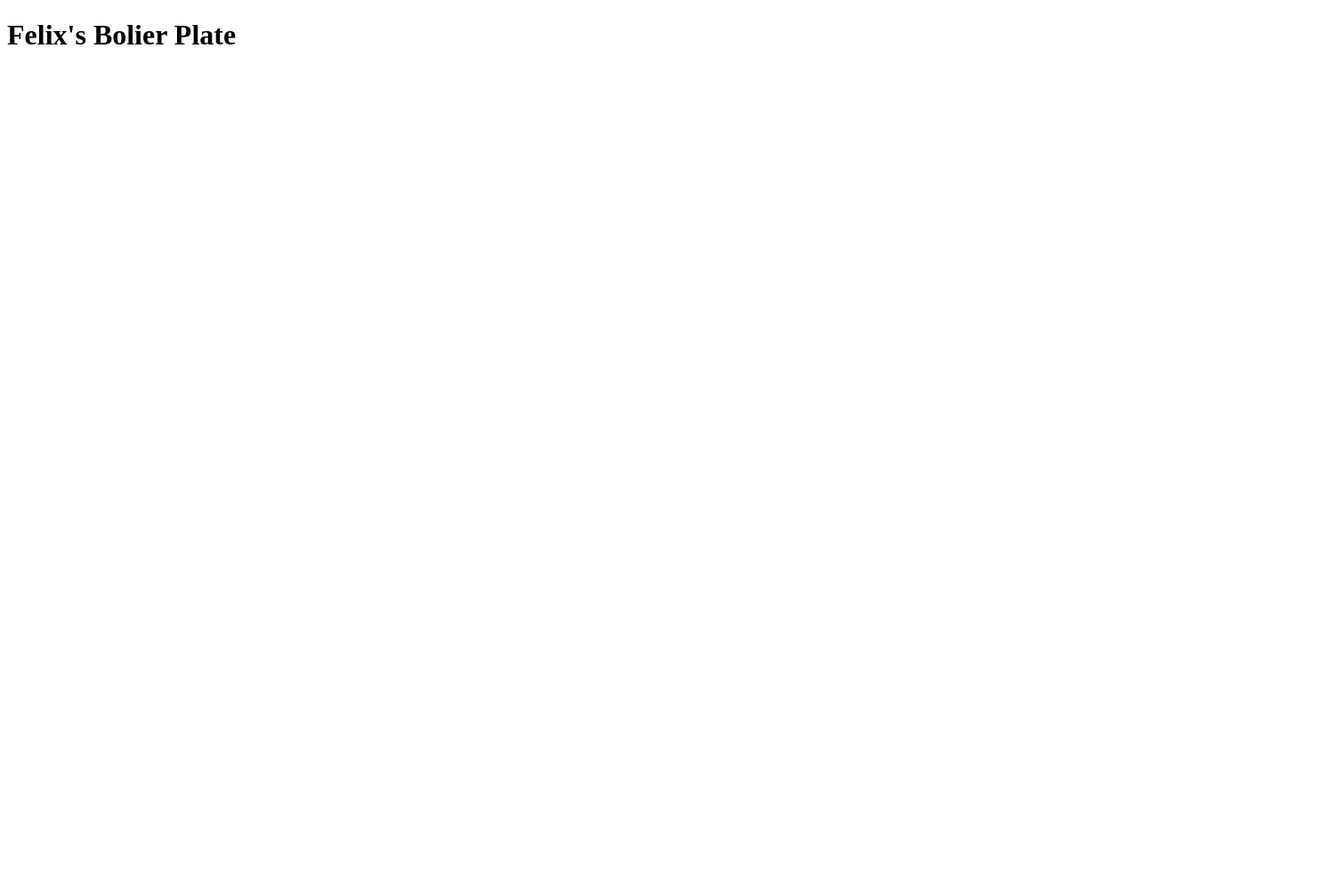
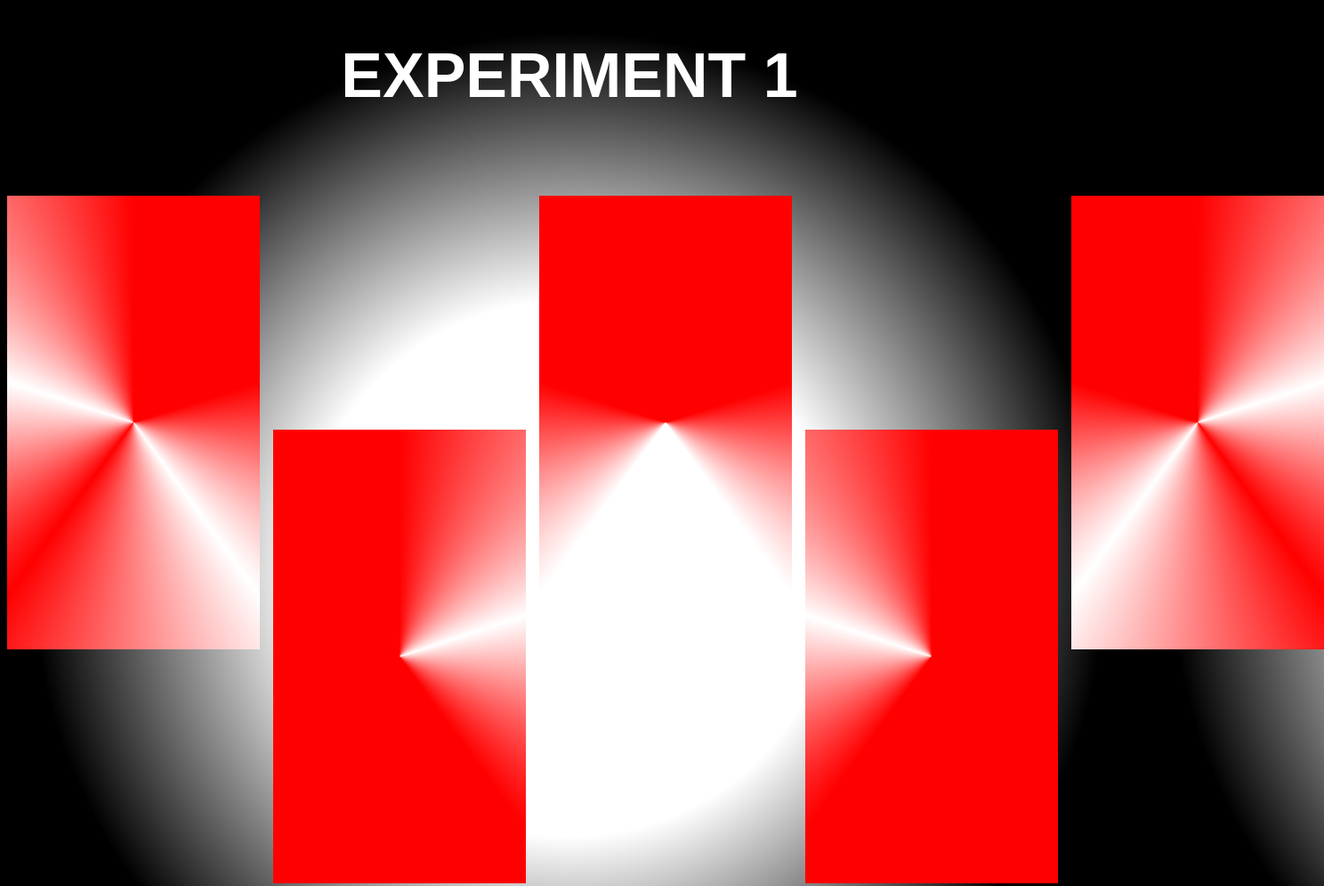
Before and after one commit to Felix-Tam/Felix-Tam.github.io, a plain HTML site: page im-2310/a2/e1/index.html in a window 1280 px wide. Shown: the top 996 px of the page at 89% size, 1488 px wide, since content can reach past the window. Before the commit the page ends 800 px from the top, so only its background shows below. Drawn offline with Linux system fonts and the light colour scheme.

Commit message:
Add files via upload

```diff
--- a/im-2310/a2/e1/index.html
+++ b/im-2310/a2/e1/index.html
@@ -10,11 +10,28 @@
 
        <script src="script.js"></script>
 
+       </head>
+
+
     </head>
 
    <body>
 
-     <h1> Felix's Bolier Plate </h1>
+     <h1> EXPERIMENT 1 </h1>
+
+
+     <div class="container">
+      <div class="A1"></div>
+      <div class="A2"></div>
+      <div class="A3"></div>
+      <div class="A4"></div>
+      <div class="A5"></div>
+      <div class="A6"></div>
+      <div class="A7"></div>
+      <div class="A8"></div>
+    </div>
+
+    </div>
 
    </body>
 
--- a/im-2310/a2/e1/style.css
+++ b/im-2310/a2/e1/style.css
@@ -0,0 +1,120 @@
+*{
+   box-sizing: border-box;
+   margin: 10;
+}
+/* my selected reference image was the 'Jesse Lonergan - Hedra - page 29.jpg' depicting a set of 5 offset rectangular boxes with a large rectangular box at the bottom.
+In terms of aesthetic, I did not really take any inspiration from the reference and tried to create my own look implementing only the layout and formatting.
+
+I aimed to create a face or some sort of creature by using the elements on the page as the facial features.*/
+
+:root{
+  --col01: rgb(255, 255, 255);
+  --col02: rgb(0, 0, 0);
+  --col03: rgb(255, 45, 45);
+  --col04: rgb(255, 255, 255);
+  --border:20px var(--col02);
+}
+
+h1 {
+  color:rgb(255, 255, 255);
+
+  text-align: center;
+  font-family: Arial, Helvetica, sans-serif;
+  font-size: 70px;
+  padding: 20px;
+
+  margin: 25px 200px 75px 200px;
+}
+
+body{
+font-family: Arial, Helvetica, sans-serif;
+font-weight: 200;
+background-color: rgb(0, 0, 0);
+text-align: center;
+background-image: radial-gradient(rgb(255, 255, 255),rgb(255, 255, 255),rgb(0, 0, 0),rgb(0, 0, 0));
+}
+
+#wrapper{
+    background-color: antiquewhite;
+    padding: 1em;
+
+
+
+}
+.container {  display: grid;
+    grid-template-columns: 1fr 1fr 1fr 1fr 1fr;
+    grid-template-rows: 1fr 1fr 1fr 1fr;
+    gap: 15px 15px;
+    width: 1480px;
+    height: 1050px;
+    grid-auto-flow: row;
+    grid-template-areas:
+      "A1 . A3 . A5"
+      "A1 A2 A3 A4 A5"
+      ". A2 . A4 ."
+      "A6 A6 A6 A6 A6"
+      "A6 A6 A6 A6 A6";
+  }
+
+/* I implented a very symetrical contrasting colour scheme to my layout. My goal was to incorperate the use of raidal and regular gradients in order to create a design within the boxes and background. My aim was to create a sort of eye shape that the viewer is guided towards when viewing the page initially. I experimented with varius colour schemes howver i felt the bright reds and whites contrasting the black background evoked a sense of danger and abruptness.*/
+
+  .A1 {
+    background-image: conic-gradient(rgb(255, 0, 0),rgb(255, 0, 0),rgb(255, 255, 255), rgb(255, 0, 0), rgb(255, 255, 255),rgb(255, 0, 0));
+    border: inset 10px var(--col02);
+    background-color: var(--col01);
+    border: var(--border);
+
+
+    /* I used a radial gradient with red as the primary colour and white streaks coming off it, to create a sort of neon luminescent light look.*/
+
+    grid-area: A1; }
+
+  .A2 {
+    background-image: conic-gradient(rgb(255, 0, 0),rgb(255, 255, 255),rgb(255, 0, 0), rgb(255, 0, 0), rgb(255, 0, 0),rgb(255, 0, 0));
+    border: inset 10px var(--col02);
+    background-color: var(--col01);
+    border: var(--border);
+
+
+    grid-area: A2; }
+
+  .A3 {
+    background-image: conic-gradient(rgb(255, 0, 0),rgb(255, 0, 0),rgb(255, 255, 255), rgb(255, 255, 255), rgb(255, 0, 0),rgb(255, 0, 0));
+    border: inset 10px var(--col02);
+    background-color: var(--col01);
+    border: var(--border);
+
+
+
+    grid-area: A3; }
+
+  .A4 {
+    background-image: conic-gradient(rgb(255, 0, 0),rgb(255, 0, 0),rgb(255, 0, 0),rgb(255, 0, 0), rgb(255, 255, 255),rgb(255, 0, 0));
+    border: inset 10px var(--col02);
+    background-color: var(--col01);
+    border: var(--border);
+
+
+    grid-area: A4; }
+
+  .A5 {
+    background-image: conic-gradient(rgb(255, 0, 0),rgb(255, 255, 255),rgb(255, 0, 0), rgb(255, 255, 255), rgb(255, 0, 0),rgb(255, 0, 0));
+    border: inset 10px var(--col02);
+    background-color: var(--col01);
+    border: var(--border);
+
+
+    grid-area: A5; }
+
+    /* I used a linear graident to create the look of a mouth to go with the whole aesthetic of the page, being a sort of robotic cyclops creature.*/
+
+  .A6 {
+    background-image: linear-gradient(rgba(0, 0, 0, 0),rgba(0, 0, 0, 0.521),rgb(0, 0, 0),rgb(255, 0, 0), rgb(255, 255, 255),rgb(255, 255, 255), rgb(255, 255, 255),  rgb(255, 0, 0),rgb(0, 0, 0),rgb(0, 0, 0));
+    border: inset 20px var(--col02);
+
+    border: var(--border);
+    height: 200%;
+    grid-area: A6;
+  }
+
+    /* ultimately, I felt I was partially successful in implementing css styling to create a design within the webpage. I feel like I could be more successful in the excecution of my idea after further learning and improvement around my knowledge of coding.*/
```
